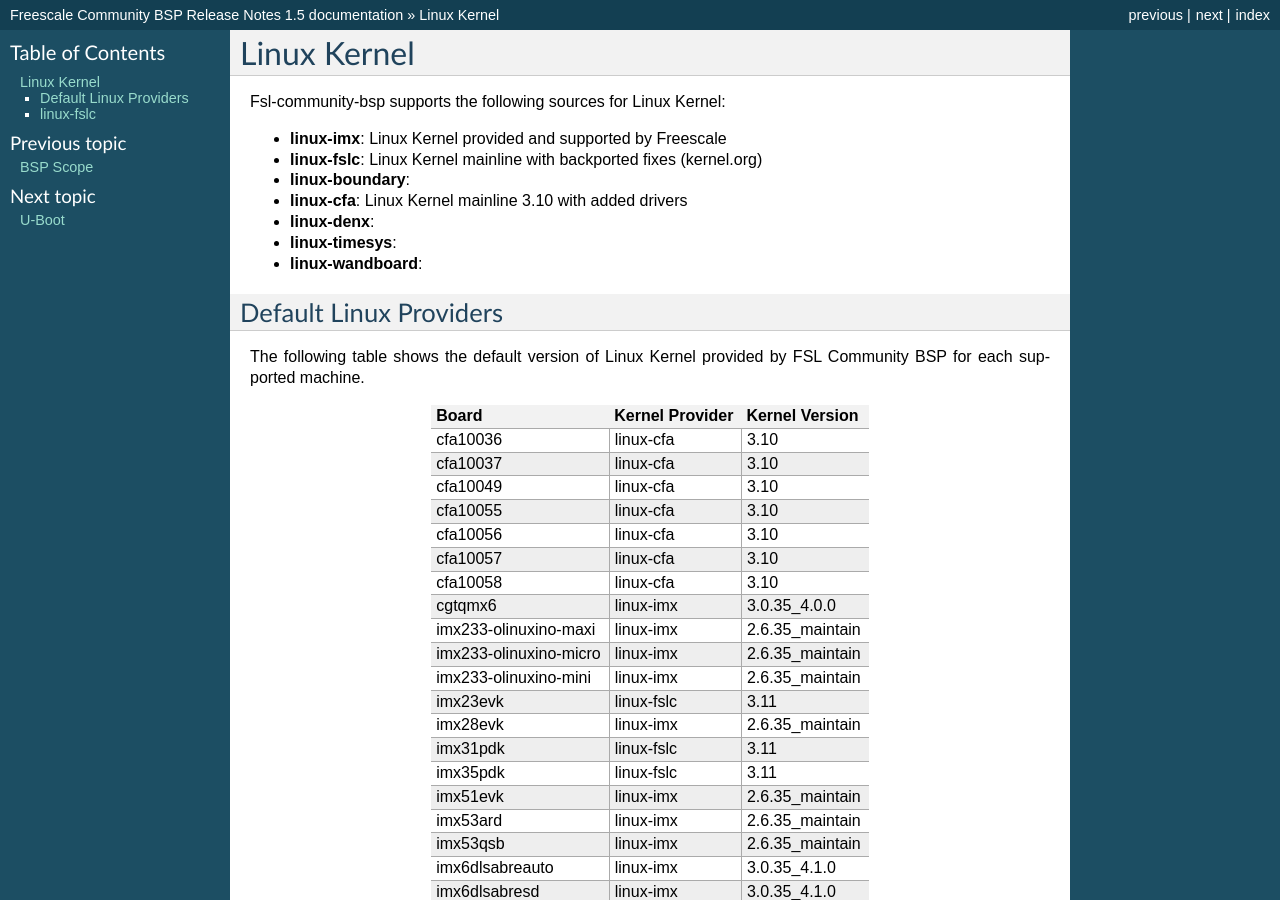
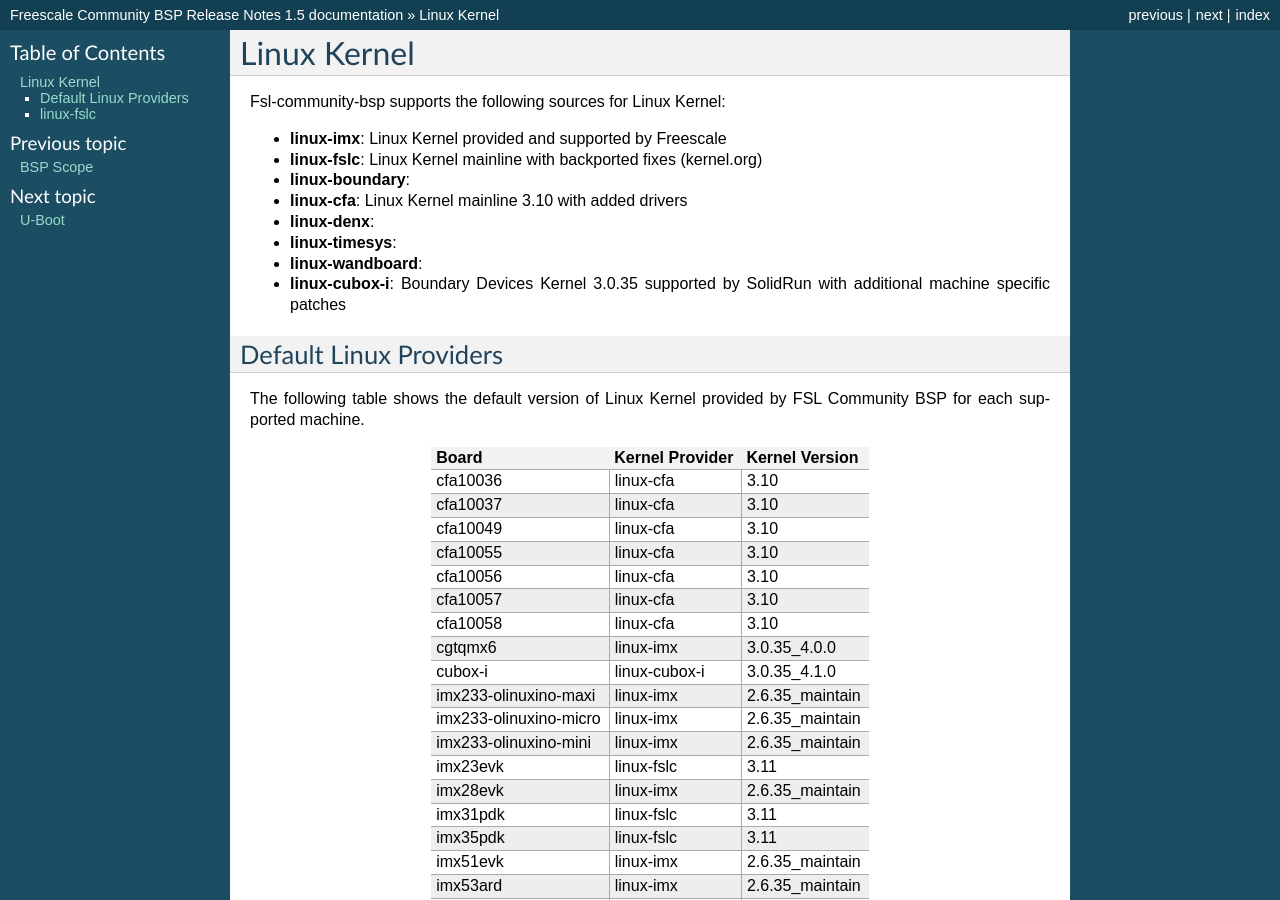
Before and after one commit to Freescale/Documentation, a Sphinx documentation site: the page built from release-notes/source/kernel-linux.rst, in a window 1280 px wide and 900 px high. Built offline with Sphinx 7.4.7, drawn with Linux system fonts in a browser that asks for light colours.

Commit message:
Add information regarding the CuBox-i
Signed-off-by: Carlos Rafael Giani <dv@pseudoterminal.org>
Signed-off-by: Otavio Salvador <otavio@ossystems.com.br>

```diff
--- a/release-notes/source/kernel-linux.rst
+++ b/release-notes/source/kernel-linux.rst
@@ -17,6 +17,8 @@
 * **linux-denx**:
 * **linux-timesys**:
 * **linux-wandboard**:
+* **linux-cubox-i**: Boundary Devices Kernel 3.0.35 supported by SolidRun
+  with additional machine specific patches
 
 -----------------------
 Default Linux Providers
--- a/release-notes/source/linux-default.inc
+++ b/release-notes/source/linux-default.inc
@@ -9,6 +9,7 @@
 cfa10057                linux-cfa                |linux_cfa_version|
 cfa10058                linux-cfa                |linux_cfa_version|
 cgtqmx6                 linux-imx                3.0.35_4.0.0
+cubox-i                 linux-cubox-i            3.0.35_4.1.0
 imx233-olinuxino-maxi   linux-imx                |linux_imx_version_mxs5|
 imx233-olinuxino-micro  linux-imx                |linux_imx_version_mxs5|
 imx233-olinuxino-mini   linux-imx                |linux_imx_version_mxs5|
--- a/release-notes/source/machine-list.inc
+++ b/release-notes/source/machine-list.inc
@@ -33,6 +33,7 @@
 imx233-olinuxino-micro     OLIMEX iMX233-OLinuXino-Micro                       i.MX23      meta-fsl-arm-extra
 imx233-olinuxino-mini      OLIMEX iMX233-OLinuXino-Mini                        i.MX23      meta-fsl-arm-extra
 imx233-olinuxino-nano      OLIMEX iMX233-OLinuXino-Nano                        i.MX23      meta-fsl-arm-extra
+cubox-i                    SolidRun CuBox-i and HummingBoard                   i.MX6Q/DL/S meta-fsl-arm-extra
 wandboard-dual             Wandboard i.MX6 Wandboard Duallite                  i.MX6DL     meta-fsl-arm-extra
 wandboard-quad             Wandboard i.MX6 Wandboard Quad                      i.MX6Q      meta-fsl-arm-extra
 wandboard-solo             Wandboard i.MX6 Wandboard Solo                      i.MX6S      meta-fsl-arm-extra
--- a/release-notes/source/u-boot-default.inc
+++ b/release-notes/source/u-boot-default.inc
@@ -2,6 +2,7 @@
 Board                   u-boot Provider          u-boot Version
 ======================  ======================   ====================
 cgtqmx6                 u-boot-imx               |u_boot_imx_version_mxs|
+cubox-i                 u-boot-cubox-i           2013.10
 imx233-olinuxino-maxi   u-boot-fslc              |u_boot_fslc_version|
 imx233-olinuxino-micro  u-boot-fslc              |u_boot_fslc_version|
 imx233-olinuxino-mini   u-boot-fslc              |u_boot_fslc_version|
--- a/release-notes/source/u-boot.rst
+++ b/release-notes/source/u-boot.rst
@@ -21,6 +21,8 @@
   but used it as a staging area due to responsive to customer needs. The primary deltas
   at this point are additional boards (nit6xlite is not yet in main-line), support
   for additional displays, and support for custom boards.
+* **u-boot-cubox-i**: provides the U-Boot 2013.10 version supported by SolidRun
+  with additional patches for SPL and CuBox-i support.
 
 --------------
 Default u-boot
```
